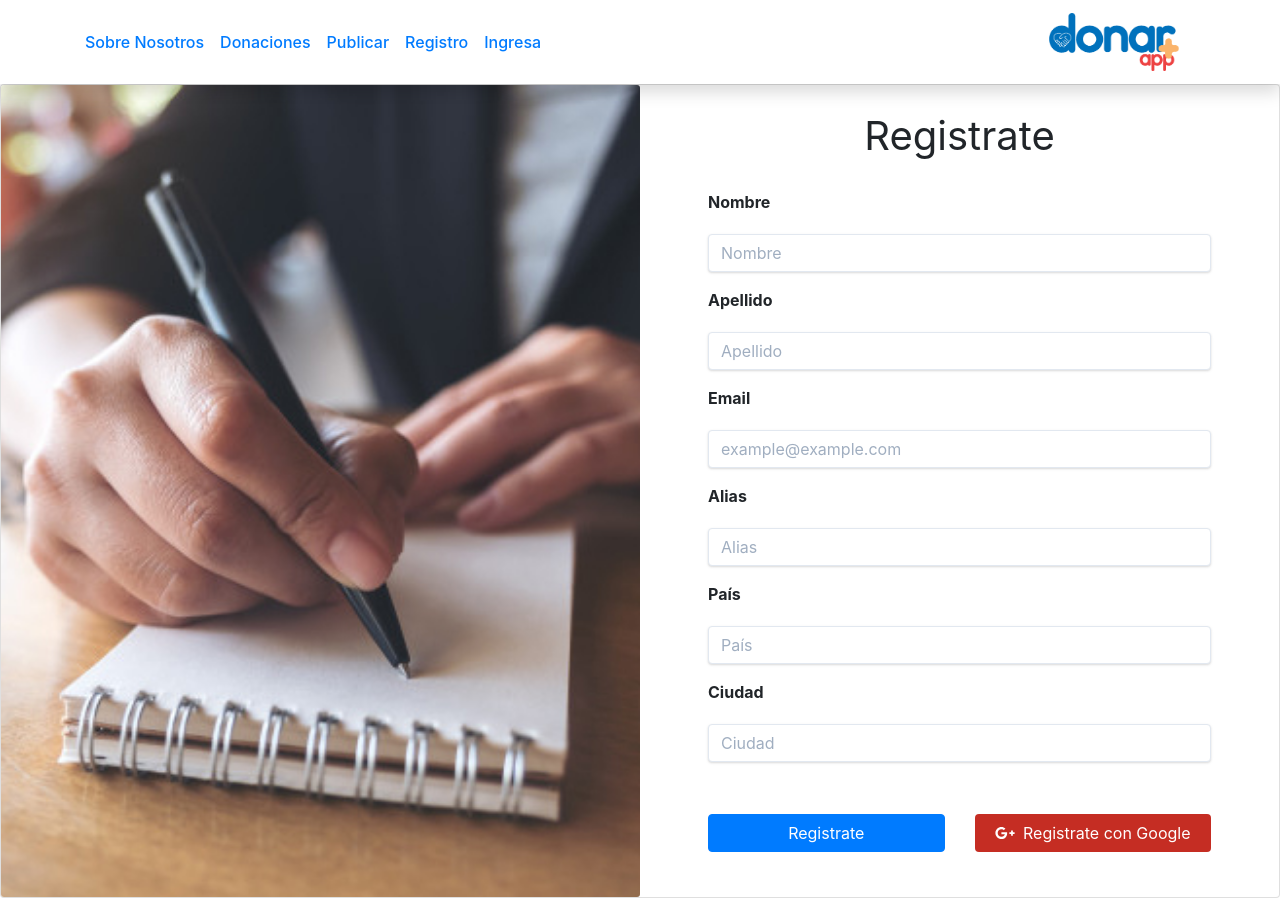
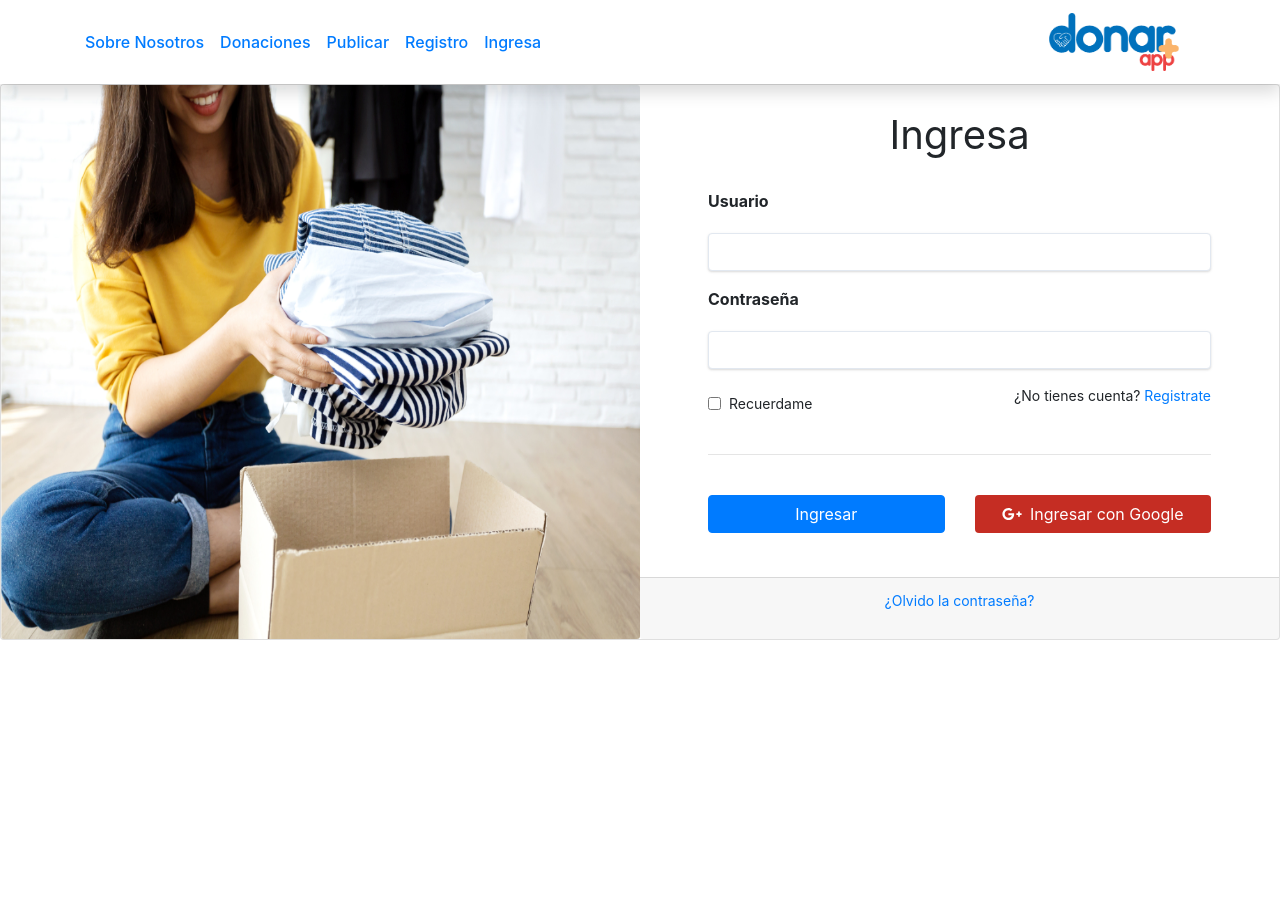
Before and after one commit to donar-app/app, a React app in the folder front/: page /#/iniciarSesion in a window 1280 px wide. After the commit the page ends 800 px from the top, so only its background shows below. Built offline with nearby package versions, Linux system fonts and the light colour scheme.

Commit message:
Puliendo login

```diff
--- a/front/src/components/Login.jsx
+++ b/front/src/components/Login.jsx
@@ -6,6 +6,7 @@ import LabelInput from './LabelInput';
 import ImagenLogin from '../assets/static/ropa-donacion.jpg';
 import '../assets/styles/Login.css';
 import { petition } from '../functions';
+import { Link } from 'react-router-dom';
 
 const Login = () => {
 
@@ -59,7 +60,7 @@ const Login = () => {
                     <p className='tw-text-sm'>
                       ¿No tienes cuenta?
                       {' '}
-                      <a href=''>Registrate</a>
+                      <Link to='/Registrarse'>Registrate</Link>
                     </p>
                   </div>
                 </div>
--- a/front/src/components/Registro.jsx
+++ b/front/src/components/Registro.jsx
@@ -11,7 +11,7 @@ const Registro = () => {
     petition('registro', 'POST', null, {
       alias: document.querySelector('#userRegister').value,
       nombre: document.querySelector('#nameRegister').value,
-      appellido: document.querySelector('#lastNameRegister').value,
+      apellido: document.querySelector('#lastNameRegister').value,
       email: document.querySelector('#emailRegister').value,
       pais: document.querySelector('#countryRegister').value,
       ciudad: document.querySelector('#cityRegister').value,
--- a/front/src/containers/App.jsx
+++ b/front/src/containers/App.jsx
@@ -14,7 +14,7 @@ const App = () => {
       <HashRouter>
         <NavBar />
         <div className='tw-container mx-auto tw-flex-grow tw-flex tw-flex-col'>
-          {/* <Switch>
+          <Switch>
             <Route exact path='/'>
               <ScrollToTop />
               <Home />
@@ -35,8 +35,7 @@ const App = () => {
               <ScrollToTop />
               <Registro />
             </Route>
-          </Switch> */}
-          <Registro/>
+          </Switch>
         </div>
       </HashRouter>
     </div>
```
